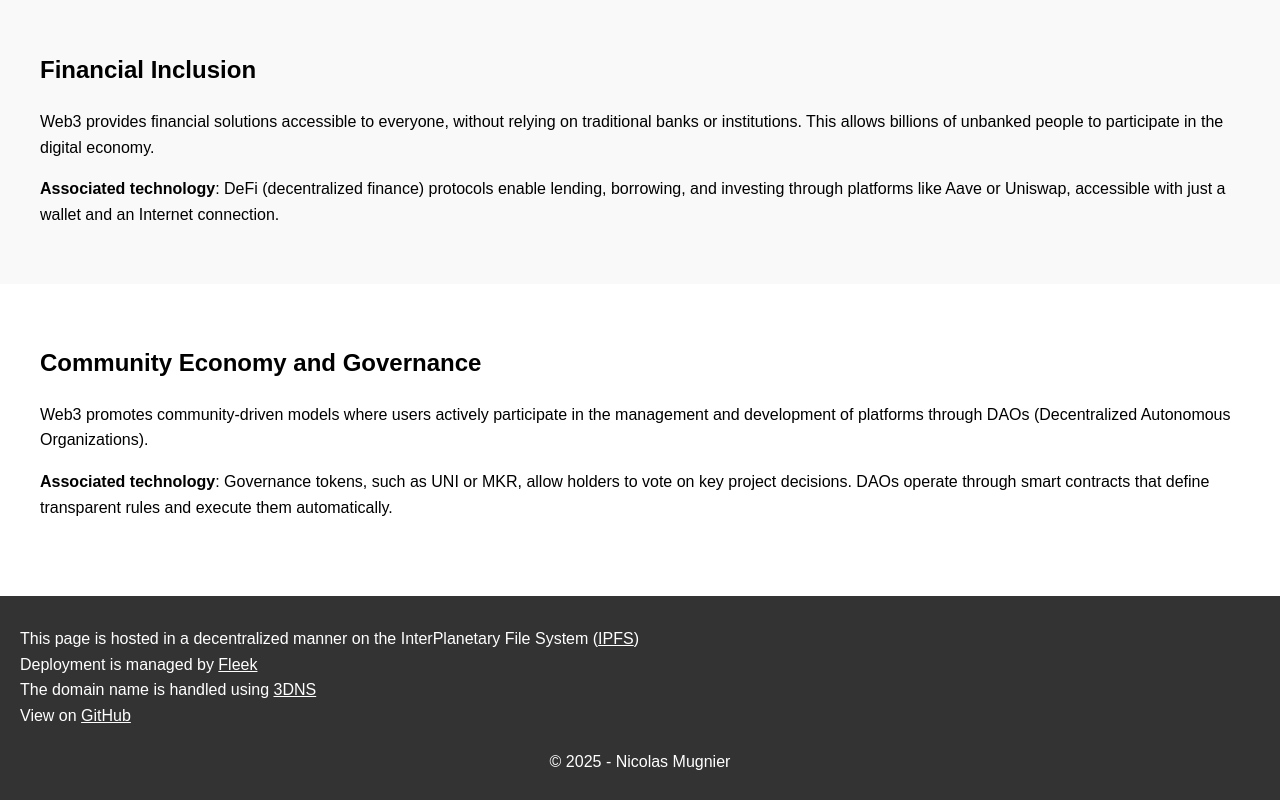
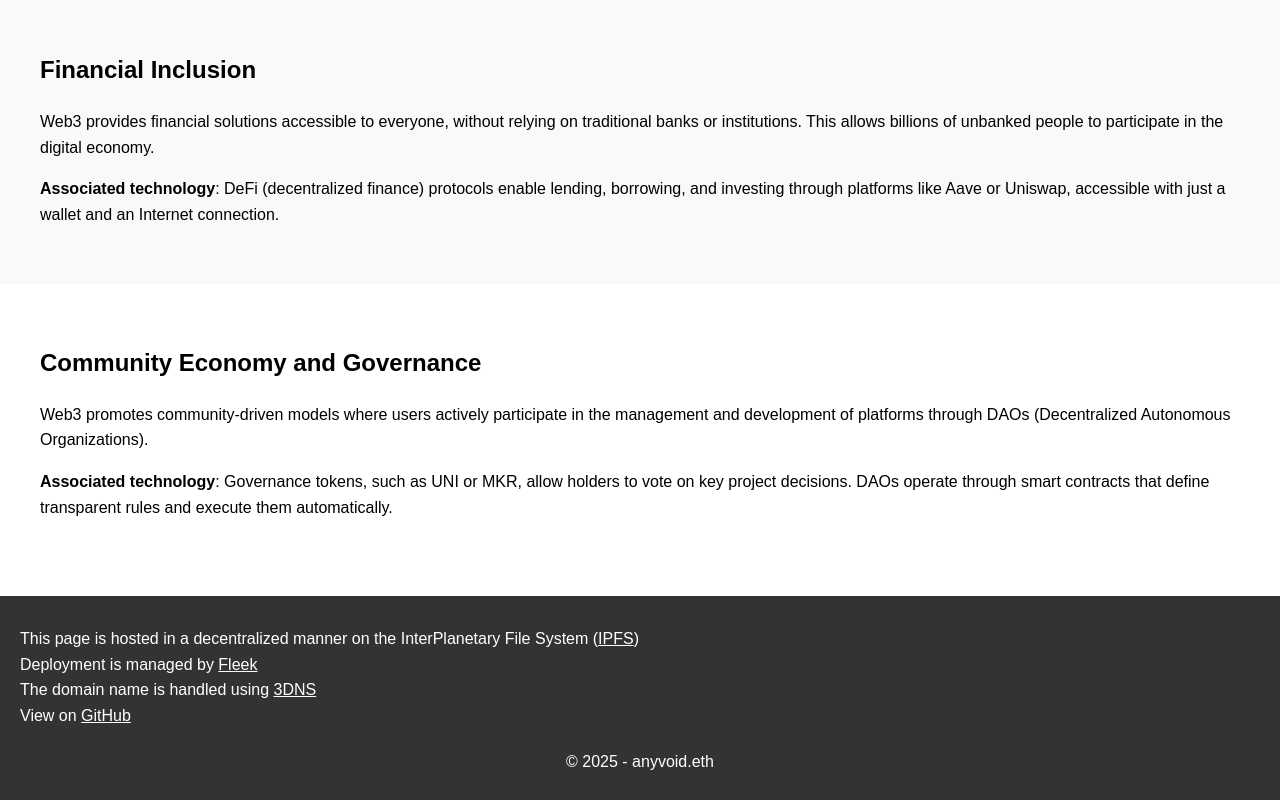
Before and after one commit to NicolasMugnier/nm-web3, a React (Create React App) app: page / in a window 1280 px wide. Shown: the part 2408-3208 px from the top of the page. Built offline with nearby package versions, Linux system fonts and the light colour scheme.

Commit message:
chore(author): anyvoid.eth

```diff
--- a/public/index.html
+++ b/public/index.html
@@ -4,7 +4,7 @@
     <meta charset="utf-8" />
     <meta name="viewport" content="width=device-width, initial-scale=1" />
     <meta name="theme-color" content="#000000" />
-    <meta name="author" content="Nicolas Mugnier">
+    <meta name="author" content="anyvoid.eth">
     <meta
       name="description"
       content="Concise description of Web3 principles: Decentralization, Data, Transparency, Smart Contracts, Tokenization, Interoperability, Censorship, Security, Finance, Governance."
--- a/src/Footer.js
+++ b/src/Footer.js
@@ -23,7 +23,7 @@ export const Footer = () => {
         <footer className="footer">
         <div className="info" dangerouslySetInnerHTML={{ __html: footer.content }}>
         </div>
-        <p>&copy; 2025 - Nicolas Mugnier</p>
+        <p>&copy; 2025 - anyvoid.eth</p>
       </footer>
     );
 };
```
